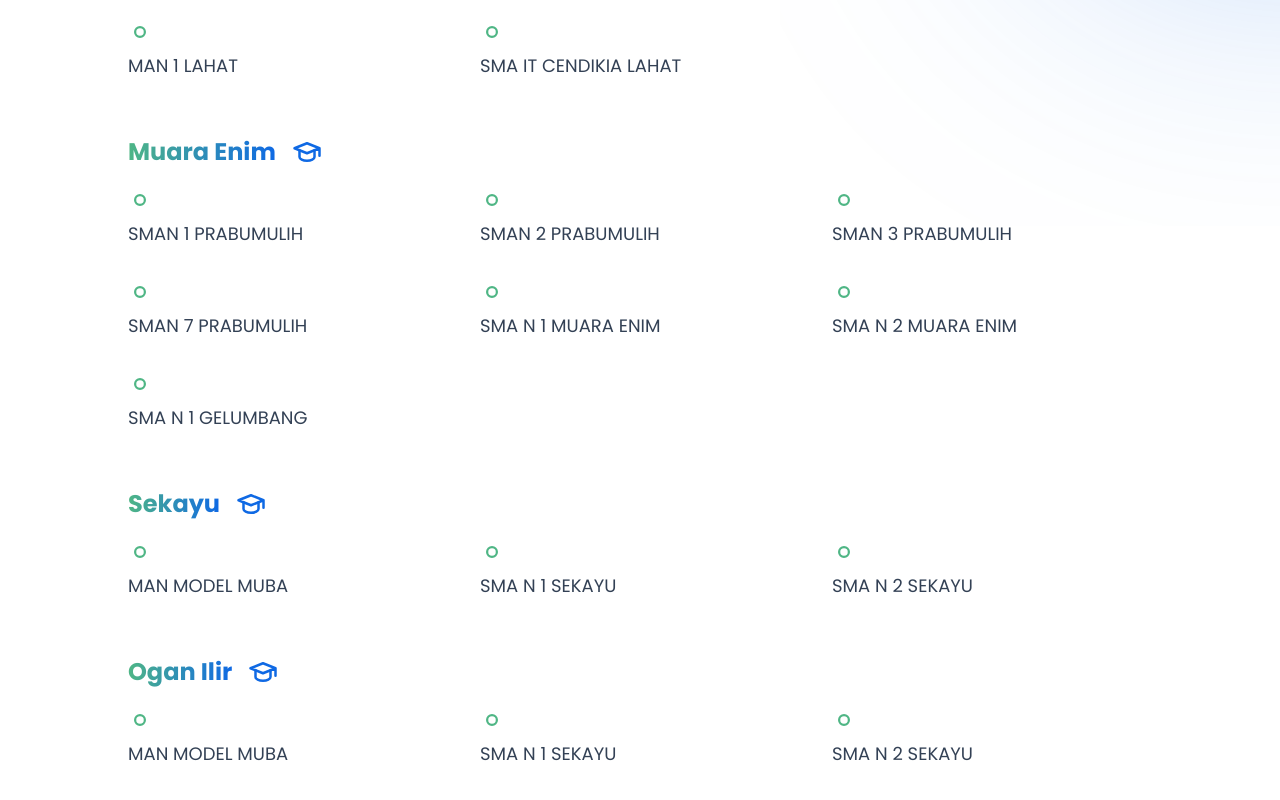
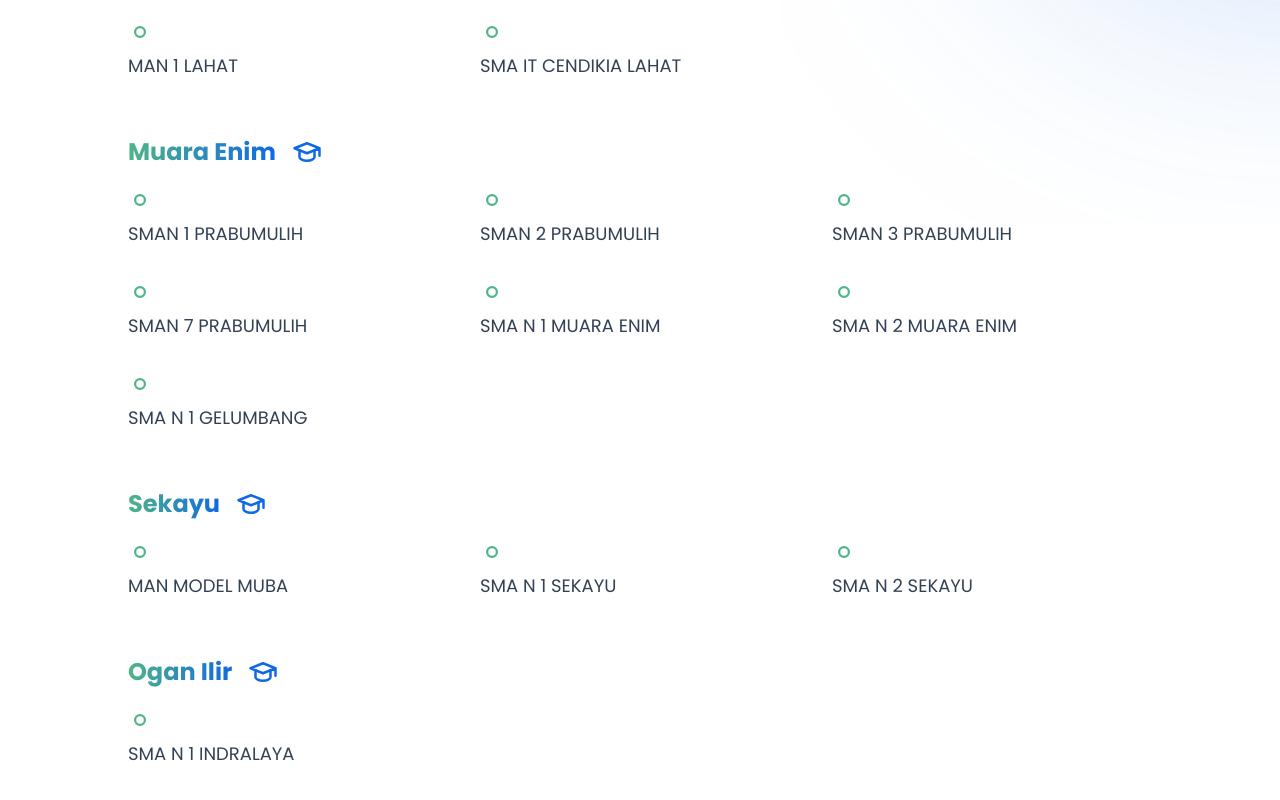
Before and after one commit to tantowish/ikagamass-component, a website: page src/app/sosialisasi.html in a window 1280 px wide. Shown: the part 2428-3228 px from the top of the page. Drawn offline with Linux system fonts and the light colour scheme.

Commit message:
sosialisasi add

```diff
--- a/src/app/sosialisasi.html
+++ b/src/app/sosialisasi.html
@@ -504,19 +504,7 @@
               <li class="flex flex-wrap items-center gap-2">
                 <svg class="text-[#4FB685]" xmlns="http://www.w3.org/2000/svg" width="24" height="24" viewBox="0 0 16 16"><path fill="currentColor" d="M4 8a4 4 0 1 1 8 0a4 4 0 0 1-8 0m4-2.5a2.5 2.5 0 1 0 0 5a2.5 2.5 0 0 0 0-5"/></svg>
                 <div class="w-72 lg:w-80">
-                  <p>MAN MODEL MUBA</p>
-                </div>
-              </li>
-              <li class="flex flex-wrap items-center gap-2">
-                <svg class="text-[#4FB685]" xmlns="http://www.w3.org/2000/svg" width="24" height="24" viewBox="0 0 16 16"><path fill="currentColor" d="M4 8a4 4 0 1 1 8 0a4 4 0 0 1-8 0m4-2.5a2.5 2.5 0 1 0 0 5a2.5 2.5 0 0 0 0-5"/></svg>
-                <div class="w-72 lg:w-80">
-                  <p>SMA N 1 SEKAYU</p>
-                </div>
-              </li>
-              <li class="flex flex-wrap items-center gap-2">
-                <svg class="text-[#4FB685]" xmlns="http://www.w3.org/2000/svg" width="24" height="24" viewBox="0 0 16 16"><path fill="currentColor" d="M4 8a4 4 0 1 1 8 0a4 4 0 0 1-8 0m4-2.5a2.5 2.5 0 1 0 0 5a2.5 2.5 0 0 0 0-5"/></svg>
-                <div class="w-72 lg:w-80">
-                  <p>SMA N 2 SEKAYU</p>
+                  <p>SMA N 1 INDRALAYA</p>
                 </div>
               </li>
             </ul>
```
